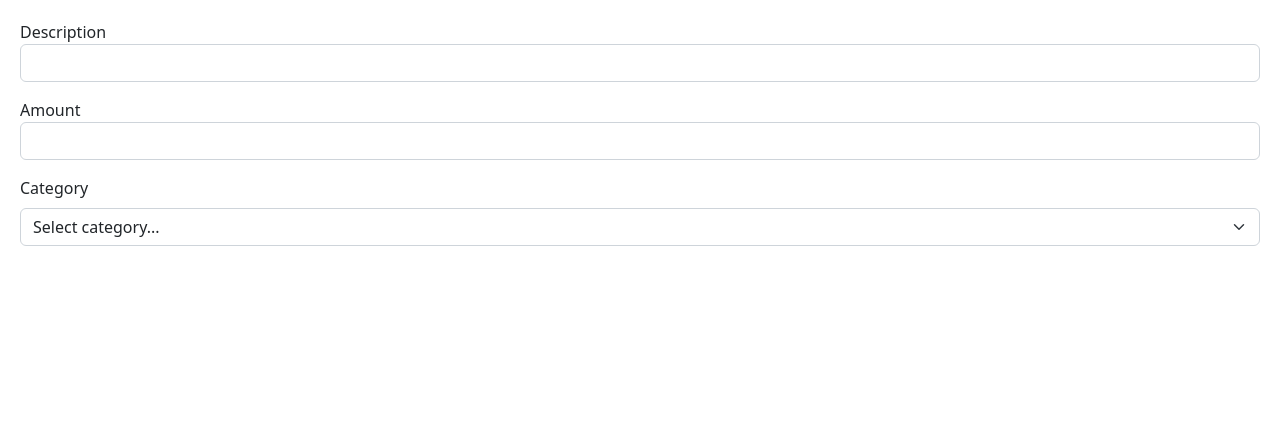
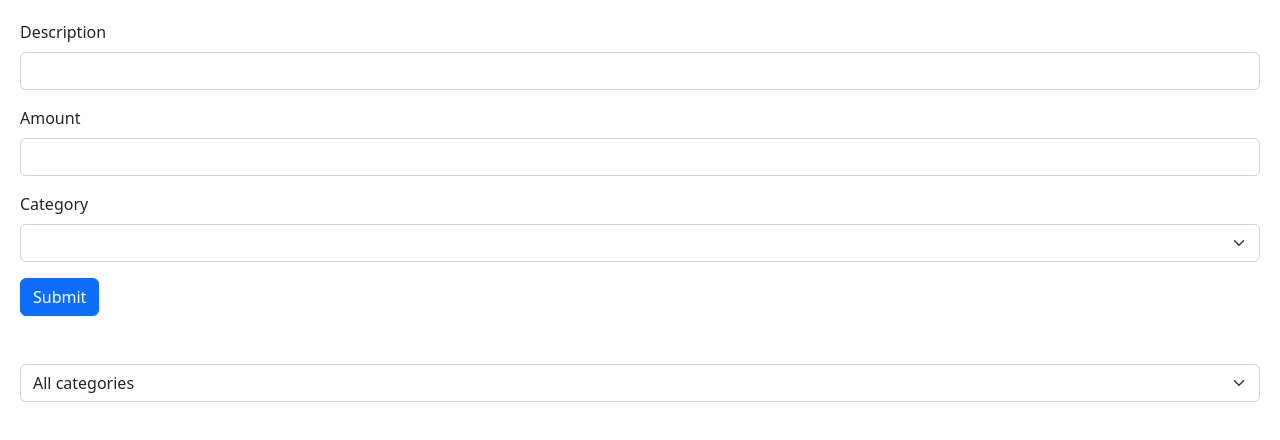
Before and after one commit to PatrickLapke/video-game-discovery, a React (Vite) app: page / in a window 1280 px wide. Shown: the top 440 px of the page. Built offline with nearby package versions, Linux system fonts and the light colour scheme.

Commit message:
Added finished expense-tracker project

```diff
--- a/package.json
+++ b/package.json
@@ -11,6 +11,7 @@
   "dependencies": {
     "@hookform/resolvers": "^2.9.11",
     "@types/styled-components": "^5.1.30",
+    "@types/uuid": "^9.0.7",
     "bootstrap": "^5.2.3",
     "immer": "^9.0.19",
     "react": "^18.2.0",
@@ -18,6 +19,7 @@
     "react-hook-form": "7.43",
     "react-icons": "^4.7.1",
     "styled-components": "^6.1.1",
+    "uuid": "^9.0.1",
     "zod": "^3.20.6"
   },
   "devDependencies": {
--- a/src/App.tsx
+++ b/src/App.tsx
@@ -1,17 +1,46 @@
-import Input from "./components/Input";
-import FormDropdown from "./components/FormDropdown";
+import { useState } from "react";
+import ExpenseList from "./expense-tracker/components/ExpenseList";
+import ExpenseFilter from "./expense-tracker/components/ExpenseFilter";
+import ExpenseForm from "./expense-tracker/components/ExpenseForm";
+import categories from "./expense-tracker/categories";
+
+interface Expense {
+  id: number;
+  description: string;
+  amount: number;
+  category: string;
+}
 
 function App() {
+  const [selectedCategory, setSelectedCategory] = useState("");
+
+  const [expenses, setExpenses] = useState<Expense[]>([]);
+
+  const visibleExpenses = selectedCategory
+    ? expenses.filter((expense) => expense.category === selectedCategory)
+    : expenses;
+
   return (
-    <>
-      <Input type="text" label="Description" id="description"></Input>
-      <Input type="number" label="Amount" id="amount"></Input>
-      <FormDropdown
-        id="inputState"
-        label="Category"
-        categories={["Groceries", "Utilities", "Entertainment"]}
-      ></FormDropdown>
-    </>
+    <div>
+      <div className="mb-5">
+        <ExpenseForm
+          onSubmit={(expense) =>
+            setExpenses([...expenses, { ...expense, id: expenses.length + 1 }])
+          }
+        />
+      </div>
+      <div className="mb-3">
+        <ExpenseFilter
+          onSelectCategory={(category) => setSelectedCategory(category)}
+        ></ExpenseFilter>
+      </div>
+      <ExpenseList
+        expenses={visibleExpenses}
+        onDelete={(id) =>
+          setExpenses(expenses.filter((expense) => expense.id !== id))
+        }
+      ></ExpenseList>
+    </div>
   );
 }
 
--- a/src/components/FormDropdown.tsx
+++ /dev/null
@@ -1,40 +0,0 @@
-import { ChangeEvent, useState } from "react";
-
-interface Props {
-  label: string;
-  id: string;
-  categories: string[];
-}
-
-const FormDropdown = ({ label, id, categories }: Props) => {
-  const [selectedCategory, setSelectedCategory] = useState("");
-
-  const handleCategoryChange = (event: ChangeEvent<HTMLSelectElement>) => {
-    setSelectedCategory(event.target.value);
-  };
-
-  return (
-    <div className="mb-3">
-      <label htmlFor={id} className="form-label">
-        {label}
-      </label>
-      <select
-        id={id}
-        className="form-select"
-        value={selectedCategory}
-        onChange={handleCategoryChange}
-      >
-        <option disabled value={""}>
-          Select category...
-        </option>
-        {categories.map((category) => (
-          <option key={category} value={category}>
-            {category}
-          </option>
-        ))}
-      </select>
-    </div>
-  );
-};
-
-export default FormDropdown;
--- a/src/components/Input.tsx
+++ /dev/null
@@ -1,16 +0,0 @@
-interface Props {
-  type: string;
-  label: string;
-  id: string;
-}
-
-const Input = ({ type, label, id }: Props) => {
-  return (
-    <div className="mb-3">
-      <label htmlFor={id}>{label}</label>
-      <input className="form-control" type={type} id={id} />
-    </div>
-  );
-};
-
-export default Input;
--- /dev/null
+++ b/src/expense-tracker/categories.ts
@@ -0,0 +1,3 @@
+const categories = ["Groceries", "Utilities", "Entertainment"] as const;
+
+export default categories;
--- /dev/null
+++ b/src/expense-tracker/components/ExpenseFilter.tsx
@@ -0,0 +1,24 @@
+import React from "react";
+import categories from "../categories";
+
+interface Props {
+  onSelectCategory: (category: string) => void;
+}
+
+const ExpenseFilter = ({ onSelectCategory }: Props) => {
+  return (
+    <select
+      className="form-select"
+      onChange={(event) => onSelectCategory(event.target.value)}
+    >
+      <option value="">All categories</option>
+      {categories.map((category) => (
+        <option key={category} value={category}>
+          {category}
+        </option>
+      ))}
+    </select>
+  );
+};
+
+export default ExpenseFilter;
--- /dev/null
+++ b/src/expense-tracker/components/ExpenseForm.tsx
@@ -0,0 +1,90 @@
+import { z } from "zod";
+import { useForm } from "react-hook-form";
+import { zodResolver } from "@hookform/resolvers/zod";
+import categories from "../categories";
+
+interface Props {
+  onSubmit: (data: ExpenseFormData) => void;
+}
+
+const schema = z.object({
+  description: z
+    .string()
+    .min(3, { message: "Description should be at least 3 characters." })
+    .max(50),
+  amount: z
+    .number({ invalid_type_error: "Amount is required." })
+    .min(0.01)
+    .max(100_000),
+  category: z.enum(categories, {
+    errorMap: () => ({ message: "Category is required." }),
+  }),
+});
+
+type ExpenseFormData = z.infer<typeof schema>;
+
+const ExpenseForm = ({ onSubmit }: Props) => {
+  const {
+    register,
+    handleSubmit,
+    reset,
+    formState: { errors },
+  } = useForm<ExpenseFormData>({ resolver: zodResolver(schema) });
+
+  return (
+    <form
+      onSubmit={handleSubmit((data) => {
+        onSubmit(data);
+        reset();
+      })}
+    >
+      <div className="mb-3">
+        <label htmlFor="description" className="form-label">
+          Description
+        </label>
+        <input
+          {...register("description")}
+          id="description"
+          type="text"
+          className="form-control"
+        />
+        {errors.description && (
+          <p className="text-danger">{errors.description.message}</p>
+        )}
+      </div>
+      <div className="mb-3">
+        <label htmlFor="amount" className="form-label">
+          Amount
+        </label>
+        <input
+          {...register("amount", { valueAsNumber: true })}
+          id="amount"
+          type="number"
+          className="form-control"
+        />
+        {errors.amount && (
+          <p className="text-danger">{errors.amount.message}</p>
+        )}
+      </div>
+      <div className="mb-3">
+        <label htmlFor="category" className="form-label">
+          Category
+        </label>
+        <select {...register("category")} id="category" className="form-select">
+          <option value=""></option>
+          {categories.map((category) => (
+            <option key={category} value={category}>
+              {category}
+            </option>
+          ))}
+        </select>
+        {errors.category && (
+          <p className="text-danger">{errors.category.message}</p>
+        )}
+      </div>
+      <button className="btn btn-primary">Submit</button>
+    </form>
+  );
+};
+
+export default ExpenseForm;
--- /dev/null
+++ b/src/expense-tracker/components/ExpenseList.tsx
@@ -0,0 +1,62 @@
+import React from "react";
+
+interface Expense {
+  id: number;
+  description: string;
+  amount: number;
+  category: string;
+}
+
+interface Props {
+  expenses: Expense[];
+  onDelete: (id: number) => void;
+}
+
+const ExpenseList = ({ expenses, onDelete }: Props) => {
+  if (expenses.length === 0) return null;
+
+  return (
+    <table className="table table-bordered">
+      <thead>
+        <tr>
+          <th>Description</th>
+          <th>Amount</th>
+          <th>Category</th>
+          <th></th>
+        </tr>
+      </thead>
+      <tbody>
+        {expenses.map((expense) => (
+          <tr key={expense.id}>
+            <td>{expense.description}</td>
+            <td>{expense.amount}</td>
+            <td>{expense.category}</td>
+            <td>
+              <button
+                className="btn btn-outline-danger"
+                onClick={() => onDelete(expense.id)}
+              >
+                Delete
+              </button>
+            </td>
+          </tr>
+        ))}
+      </tbody>
+      <tfoot>
+        <tr>
+          <td>Total</td>
+          <td>
+            $
+            {expenses
+              .reduce((acc, expense) => expense.amount + acc, 0)
+              .toFixed(2)}
+          </td>
+          <td></td>
+          <td></td>
+        </tr>
+      </tfoot>
+    </table>
+  );
+};
+
+export default ExpenseList;
```
Also changed, not shown: 1 other file (tests, documents, lock files or other folders).
